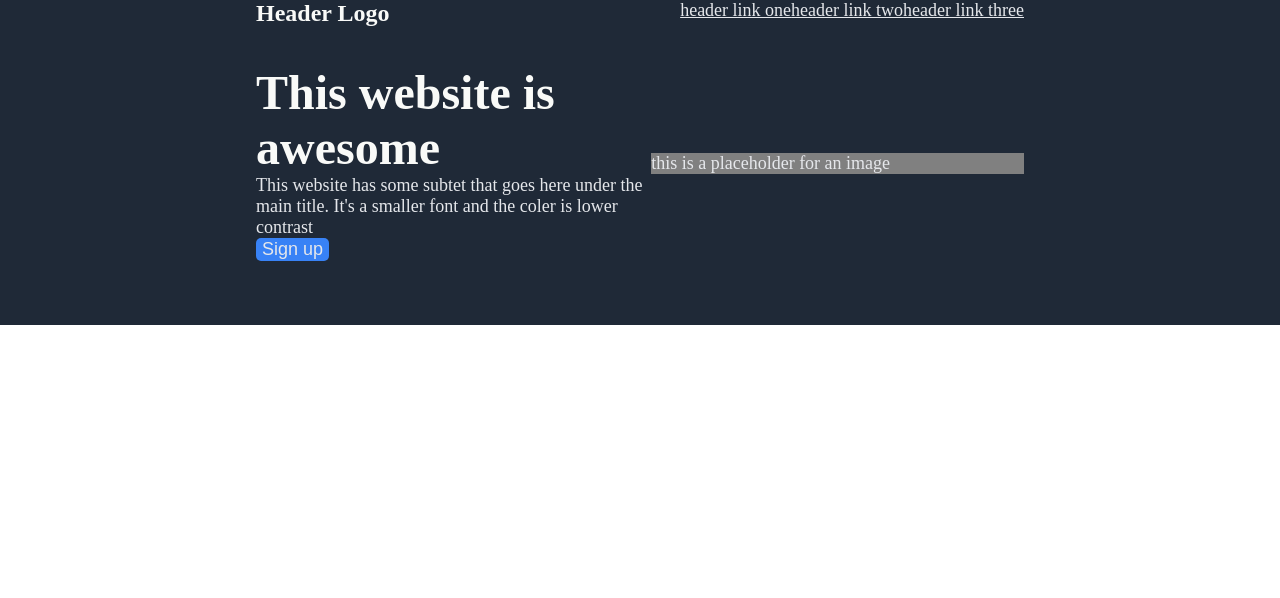
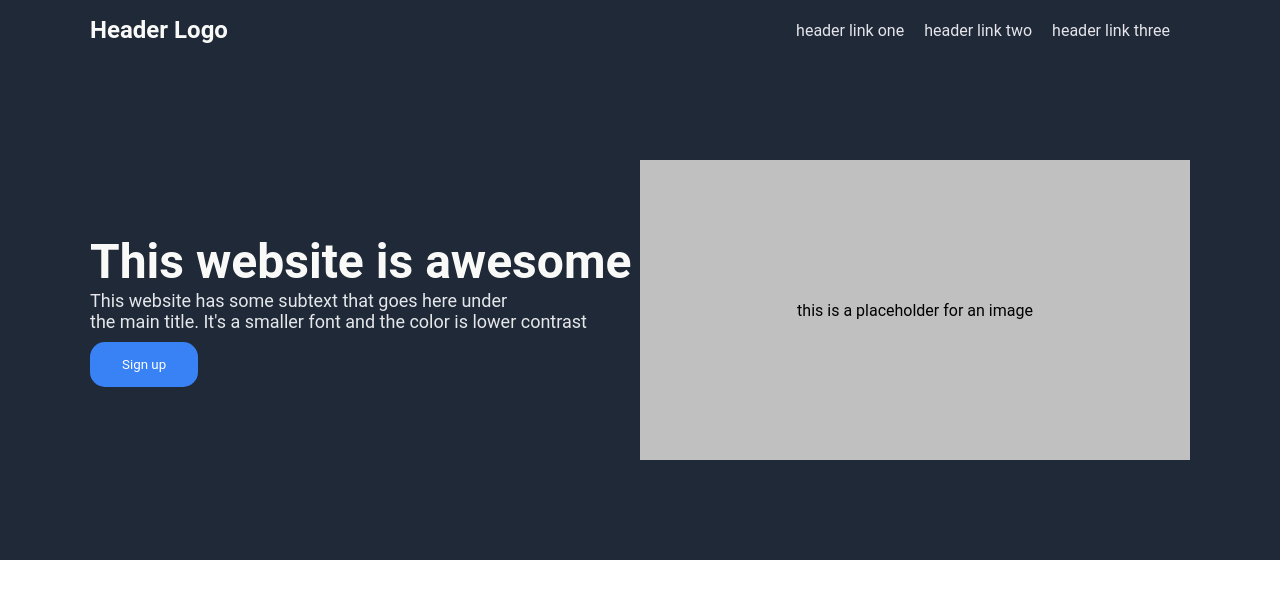
Before and after one commit to berdna/landing-page, a plain HTML site: page index.html in a window 1280 px wide. Drawn offline with Linux system fonts and the light colour scheme.

Commit message:
Completed Nav & Hero Section

```diff
--- a/index.html
+++ b/index.html
@@ -7,23 +7,28 @@
     <link rel="stylesheet" href="styles.css">
 </head>
 <body>
-    <div class="top-section">
-        <div class="nav">
-            <h1>Header Logo</h1>
-            <a href="#">header link one</a>
-            <a href="#">header link two</a>
-            <a href="#">header link three</a>
-            </div>
-            <div class="hero-section">
-                <div class="hero-text">
-                    <h1>This website is awesome</h1>
-                    <p>This website has some subtet that goes here under the main title. It's a smaller font and the coler is lower contrast</p>
-                    <button class="btn-default">Sign up</button>
-                </div>
-                <div class="hero-img">
-                    <p>this is a placeholder for an image</p>
-                </div>
-            </div>
+<nav class="navbar">
+    <div class="container">
+        <h1 class="logotext">Header Logo</h1>
+        <ul>
+            <li><a href="#">header link one</a></li>
+            <li><a href="#">header link two</a></li>
+            <li><a href="#">header link three</a></li>
+        </ul>
     </div>
+</nav>
+<section class="hero">
+    <div class="container">
+        <div class="herotext">
+            <h1>This website is awesome</h1>
+            <p>This website has some subtext that goes here under <br>
+            the main title. It's a smaller font and the color is lower contrast</p>
+            <button class="btn-primary">Sign up</button>
+        </div>
+        <div class="placeholder-img">
+            <p>this is a placeholder for an image</p>
+        </div>
+    </div>
+</section>
 </body>
 </html>
--- a/styles.css
+++ b/styles.css
@@ -1,49 +1,86 @@
+/* Global CSS */
 * {
     margin: 0;
+    padding: 0;
+    box-sizing: border-box;
+    font-family: 'Roboto', Arial, Helvetica, sans-serif;
+}
+ul {
+    list-style: none;
+}
+.container {
+    width: 1100px;
+}
+/* End Global CSS */
+
+/* Start Navbar CSS */
+.navbar ul {
+    display: flex;
+    justify-content: space-between;
+}
+.navbar a {
+    text-decoration: none;
+    color: #e5e5eb;
+    margin-right: 20px;
+}
+.navbar {
+    background: #1f2937;
+    height: 60px;
+    display: flex;
+    justify-content: space-around;
+}
+.navbar .container {
+    height: 100%;
+    display: flex;
+    justify-content: space-between;
+    align-items: center;
+}
+.navbar .logotext {
+    color: #f9faf8;
+    font-size: 24px;
+
+}
+/* End Navbar CSS */
+
+/* Start Hero Section */
+.hero {
+    background: #1f2937;
+    height: 500px;
+    display: flex;
+    justify-content: space-around;
+}
+.hero .container {
+    display: flex;
+    height: 100%;
+    align-items: center;
+}
+.hero .herotext {
+    flex: 1;
+}
+.hero .herotext h1 {
+    font-size: 48px;
+    font-weight: bolder;
+    color: #f9faf8;
+}
+.hero .herotext p {
     font-size: 18px;
     color: #e5e7eb;
 }
-.top-section {
-    background-color: #1F2937;
-    padding-left: 20%;
-    padding-right: 20%;
-    padding-bottom: 5%;
+.hero .placeholder-img {
+    background: silver;
     display: flex;
-    flex-direction: column;
+    align-items: center;
+    flex: 1;
+    height: 300px;
+    justify-content: center;
 }
-.nav {
-    display: flex;
-    margin-bottom: 5%;
+.hero .btn-primary {
+    background: #3882f6;
+    color: #fff;
+    border-radius: 15px;
+    border: none;
+    padding: 15px 32px;
+    text-align: center;
+    margin-top: 10px;
 }
-.nav h1 {
-    margin-left: 0;
-    font-size: 24px;
-    color: #f9faf8;
-    flex: 1;
-}
-.nav a {
-    margin-right: 0;
-    gap: 20px;
-}
-.hero-section {
-    display: flex;
-    flex: 1;
-    align-items: center;
-}
-.hero-section .hero-text h1 {
-    font-size: 48px;
-    font-weight: extra-bold;
-    color: #f9faf8;
-}
-.btn-default {
-    background-color: #3882f6;
-    border-radius: 5px;
-    border: 0px solid;
-}
-.hero-img {
-    width: 100%;
-    background-color:gray;
-}
-.hero-img p {
-    align-items: center;
-}
+/* End Hero Section */
```
